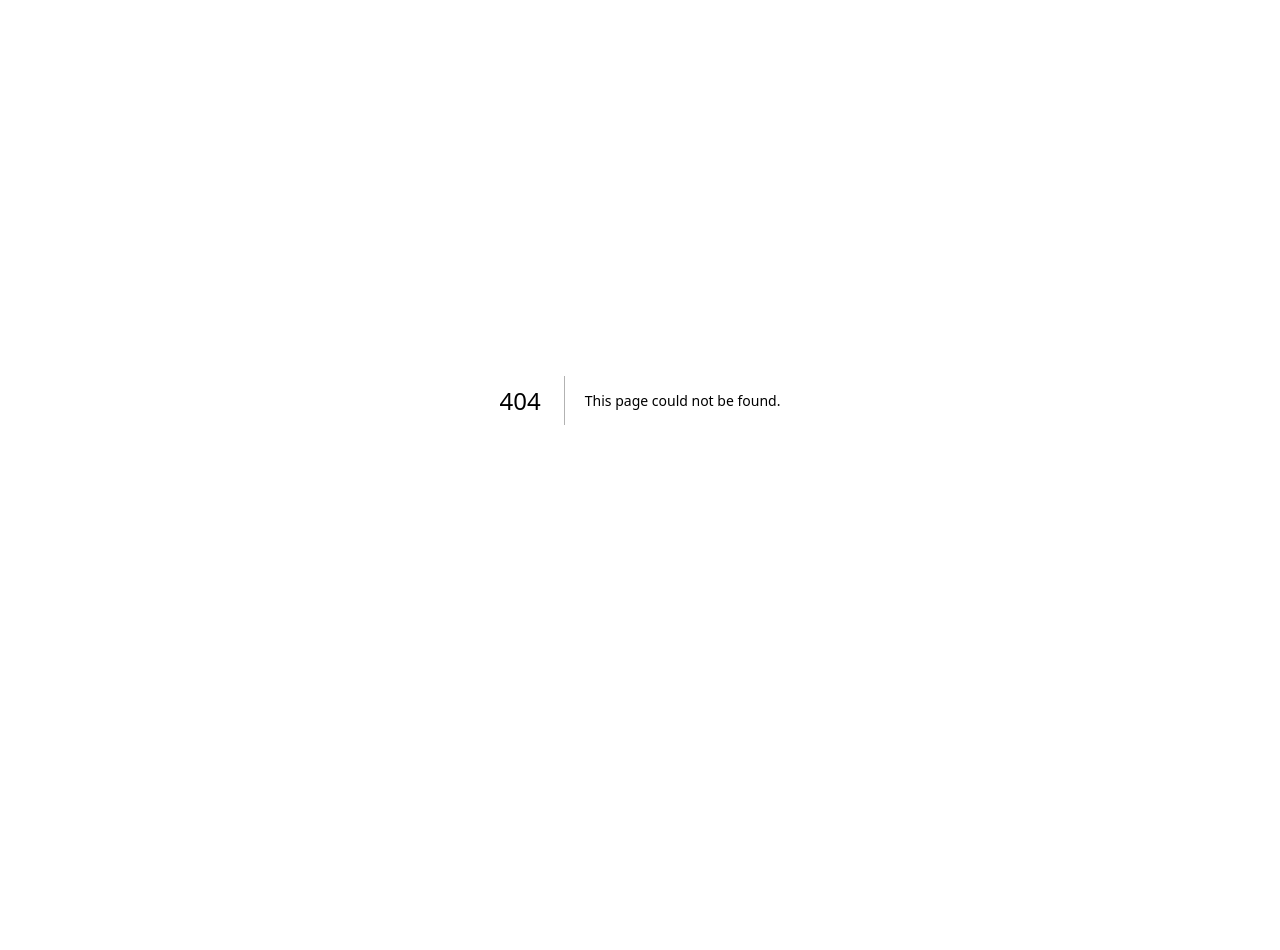
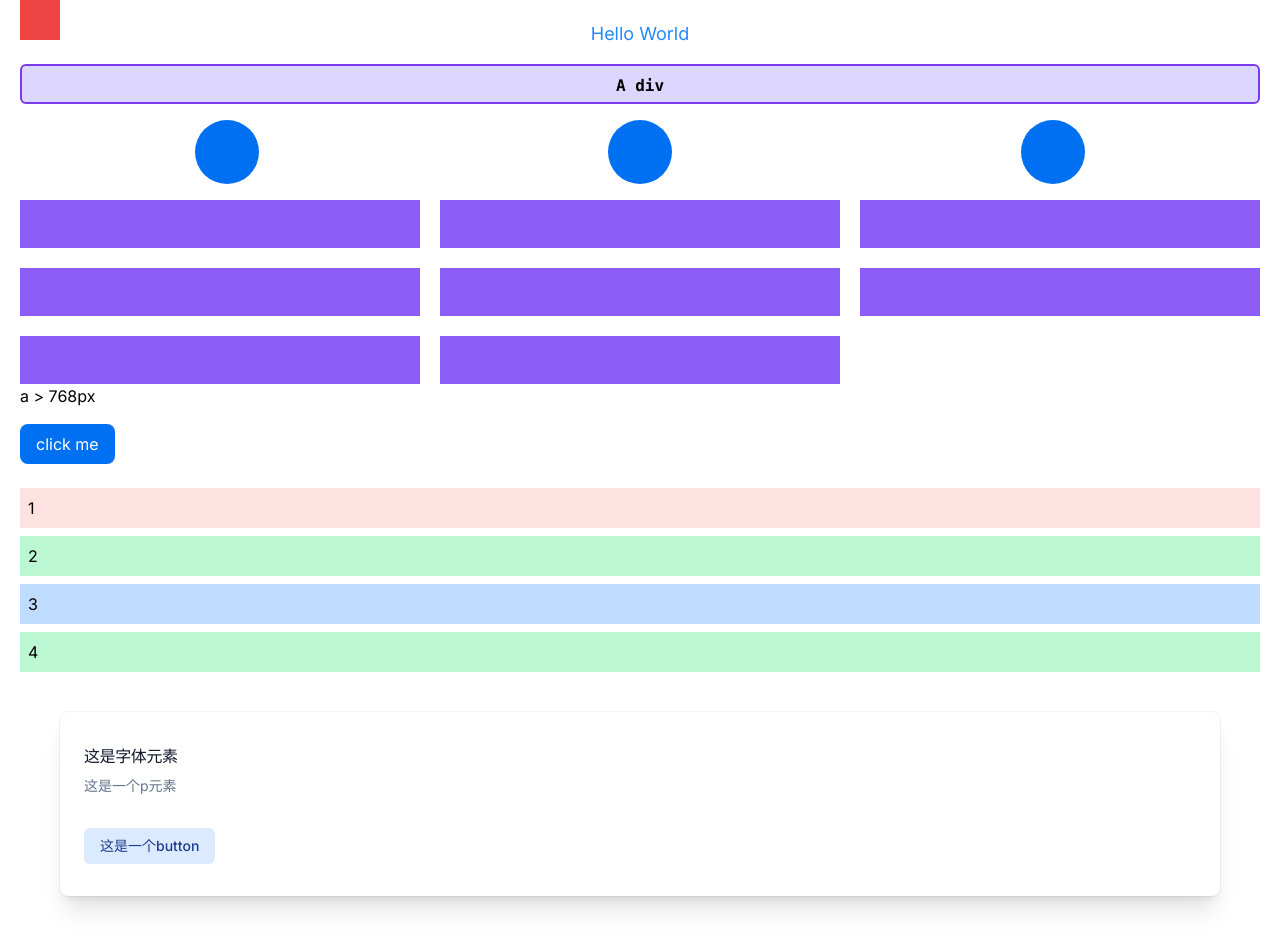
Before and after one commit to coolCicada/nextjs-lession, a Next.js app: page /tailwindcss in a window 1280 px wide. Before the commit this address had no page. Shown: the top 950 px of the page. Before the commit the page ends 800 px from the top, so only its background shows below. Built offline with nearby package versions, Linux system fonts and the light colour scheme; a web font is replaced by a local one.

Commit message:
feat: tailwindcss stu

```diff
--- /dev/null
+++ b/app/tailwindcss/page.tsx
@@ -0,0 +1,63 @@
+export default function Index() {
+    return (
+        <main className="p-5">
+            <h1 className="text-center text-lg text-blue-400">Hello World</h1>
+
+            <div className="my-4 h-10 w-full rounded-md border-2 border-violet-600 bg-violet-200 p-2">
+                <p className="text-center font-mono font-extrabold">A div</p>
+            </div>
+
+            <div className="fixed top-0 h-10 w-10 bg-red-500"></div>
+
+            <div className="flex justify-around">
+                <div className="h-16 w-16 rounded-full bg-blue-500"></div>
+                <div className="h-16 w-16 rounded-full bg-blue-500"></div>
+                <div className="h-16 w-16 rounded-full bg-blue-500"></div>
+            </div>
+
+            <div className="grid grid-cols-3 gap-5 mt-4">
+                <div className="bg-violet-500 h-12"></div>
+                <div className="bg-violet-500 h-12"></div>
+                <div className="bg-violet-500 h-12"></div>
+                <div className="bg-violet-500 h-12"></div>
+                <div className="bg-violet-500 h-12"></div>
+                <div className="bg-violet-500 h-12"></div>
+                <div className="bg-violet-500 h-12"></div>
+                <div className="bg-violet-500 h-12"></div>
+            </div>
+
+            <div className="md:block hidden">
+                <p>a &gt; 768px</p>
+            </div>
+            <div className="max-md:block hidden">
+                <p>a &lt; 768px </p>
+            </div>
+
+            <button className="my-4 rounded-lg bg-blue-500 px-4 py-2
+             text-white hover:bg-blue-700 focus:outline-none
+             focus:ring-blue-300 active:bg-blue-800
+             ">
+                click me
+            </button>
+
+            <ul className="my-2 space-y-2">
+                <li className="bg-white p-2 first:bg-red-100">1</li>
+                <li className="bg-white p-2 first:bg-yellow-100 odd:bg-blue-200 even:bg-green-200">2</li>
+                <li className="bg-white p-2 first:bg-yellow-100 odd:bg-blue-200 even:bg-green-200">3</li>
+                <li className="bg-white p-2 first:bg-yellow-100 odd:bg-blue-200 even:bg-green-200">4</li>
+            </ul>
+
+            <div className="m-10 rounded-lg bg-white px-6 py-8 shadow-xl ring-1 ring-slate-900/5">
+                <h3 className="text-base font-medium tracking-tight text-slate-900">
+                    这是字体元素
+                </h3>
+                <p className="mt-2 text-sm text-slate-500">
+                    这是一个p元素
+                </p>
+                <button className="dark:text-white text-blue-900 px-4 py-2 text-sm font-medium mt-8 bg-blue-100 rounded-md">
+                    这是一个button
+                </button>
+            </div>
+        </main>
+    )
+}
```
